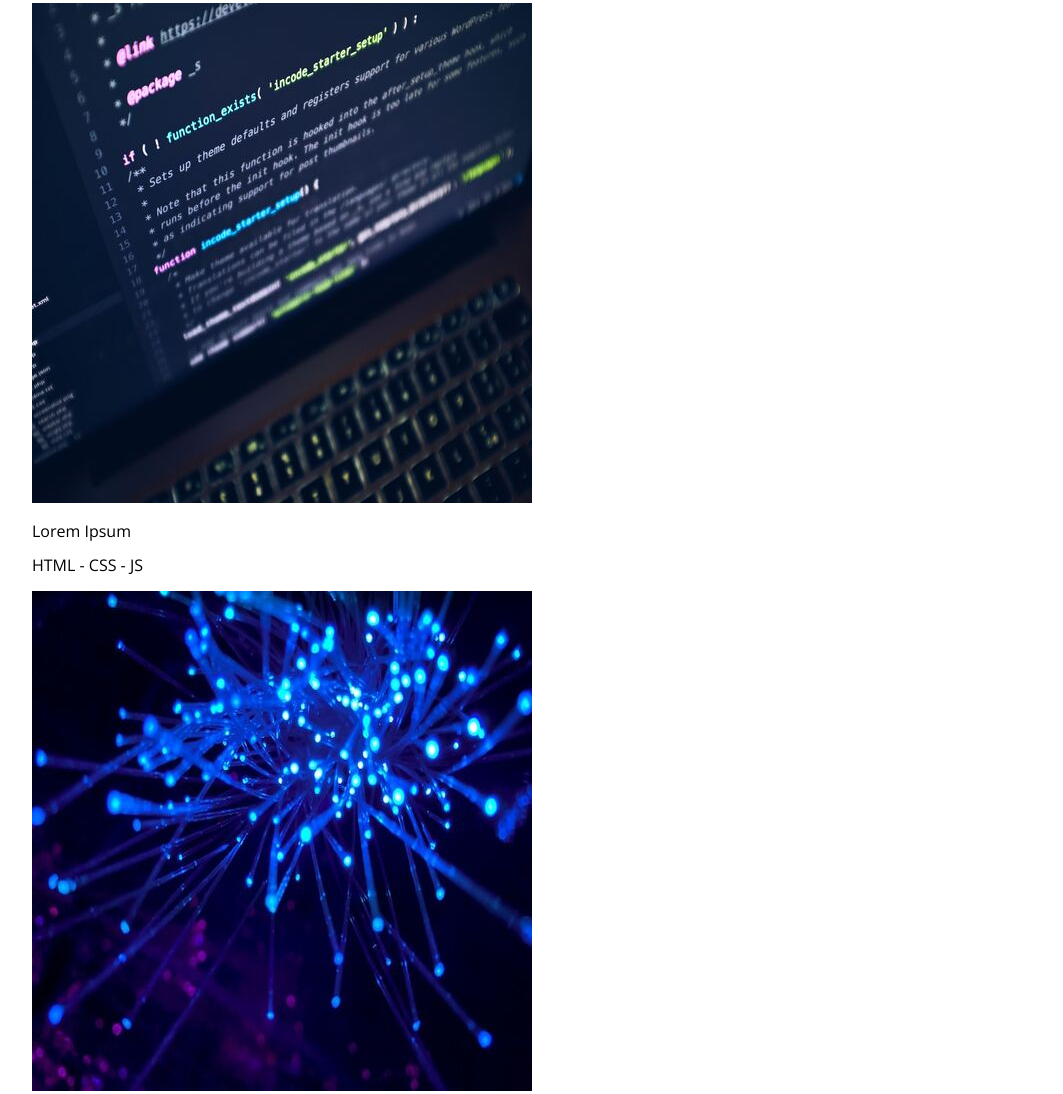
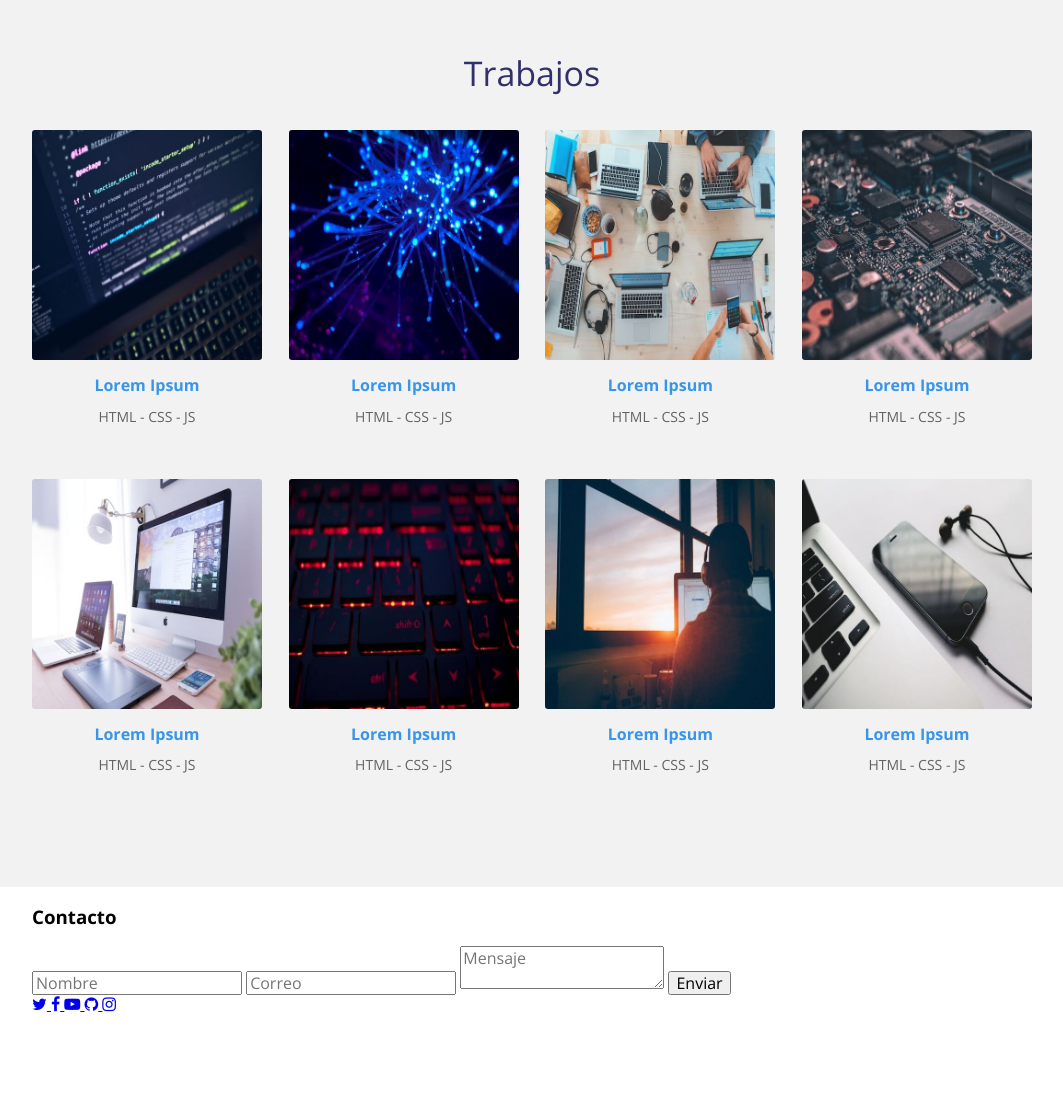
Before and after one commit to AntonioCantuMtz/practicaPortafolioDeProyectos, a plain HTML site: page index.html in a window 1280 px wide. Shown: the part 935-2029 px from the top of the page, without its empty margins (108-1171 px from the left). After the commit the page ends 1949 px from the top, so only its background shows below. Drawn offline with nearby package versions, Linux system fonts and the light colour scheme.

Commit message:
Se agregaron estilos css a la parte de trabajos y se arreglaron unos errores en el html

```diff
--- a/css/estilos.css
+++ b/css/estilos.css
@@ -119,3 +119,59 @@ header .contenedor-texto .texto .profesion {
     color: #3895ea;
     text-decoration: underline;
 }
+
+.main .trabajos {
+    background: #f2f2f2;
+    padding: 60px 0;
+}
+
+.main .trabajos .contenedor {
+    /* overflow: hidden;  */
+}
+
+.main .trabajos .titulo {
+    font-size: 34px;
+    line-height: 34px;
+    margin-bottom: 40px;
+    font-weight: 300;
+    color: #323068;
+    text-align: center;
+}
+
+.main .trabajos .contenedor-trabajos {
+    display: flex;
+    flex-direction: row;
+    flex-wrap: wrap;
+    justify-content: space-between;
+}
+
+.main .trabajos .contenedor-trabajos .trabajo {
+    width: 23%; /*El 23% nos permite tener 4 elementos en una fila*/
+    margin-bottom: 40px;
+}
+
+.main .trabajos .contenedor-trabajos .trabajo .thumb {
+    width: 100%;
+    margin-bottom: 10px;
+}
+
+.main .trabajos .contenedor-trabajos .trabajo .thumb img {
+    width: 100%;
+    vertical-align: top;
+    border-radius: 3px;
+}
+
+.main .trabajos .contenedor-trabajos .trabajo .descripcion {
+    text-align: center;
+}
+
+.main .trabajos .contenedor-trabajos .trabajo .descripcion .nombre {
+    font-weight: 700;
+    color: #3895ea;
+    margin-bottom: 10px;
+}
+
+.main .trabajos .contenedor-trabajos .trabajo .descripcion .categoria {
+    font-size: 14px;
+    color: #636363;
+}
--- a/index.html
+++ b/index.html
@@ -51,7 +51,7 @@
                 <div class="contenedor">
                     <h3 class="titulo">Trabajos</h3>
                     <div class="contenedor-trabajos">
-                        <div class="trabajos">
+                        <div class="trabajo">
                             <div class="thumb">
                                 <img src="img/trabajos/img1.jpg" alt="Proyecto">
                             </div>
@@ -60,7 +60,7 @@
                                 <p class="categoria">HTML - CSS - JS</p>
                             </div>
                         </div>
-                        <div class="trabajos">
+                        <div class="trabajo">
                             <div class="thumb">
                                 <img src="img/trabajos/img2.jpg" alt="Proyecto">
                             </div>
@@ -69,7 +69,7 @@
                                 <p class="categoria">HTML - CSS - JS</p>
                             </div>
                         </div>
-                        <div class="trabajos">
+                        <div class="trabajo">
                             <div class="thumb">
                                 <img src="img/trabajos/img3.jpg" alt="Proyecto">
                             </div>
@@ -78,7 +78,7 @@
                                 <p class="categoria">HTML - CSS - JS</p>
                             </div>
                         </div>
-                        <div class="trabajos">
+                        <div class="trabajo">
                             <div class="thumb">
                                 <img src="img/trabajos/img4.jpg" alt="Proyecto">
                             </div>
@@ -87,7 +87,7 @@
                                 <p class="categoria">HTML - CSS - JS</p>
                             </div>
                         </div>
-                        <div class="trabajos">
+                        <div class="trabajo">
                             <div class="thumb">
                                 <img src="img/trabajos/img5.jpg" alt="Proyecto">
                             </div>
@@ -96,7 +96,7 @@
                                 <p class="categoria">HTML - CSS - JS</p>
                             </div>
                         </div>
-                        <div class="trabajos">
+                        <div class="trabajo">
                             <div class="thumb">
                                 <img src="img/trabajos/img6.jpg" alt="Proyecto">
                             </div>
@@ -105,7 +105,7 @@
                                 <p class="categoria">HTML - CSS - JS</p>
                             </div>
                         </div>
-                        <div class="trabajos">
+                        <div class="trabajo">
                             <div class="thumb">
                                 <img src="img/trabajos/img7.jpg" alt="Proyecto">
                             </div>
@@ -114,7 +114,7 @@
                                 <p class="categoria">HTML - CSS - JS</p>
                             </div>
                         </div>
-                        <div class="trabajos">
+                        <div class="trabajo">
                             <div class="thumb">
                                 <img src="img/trabajos/img8.jpg" alt="Proyecto">
                             </div>
```
